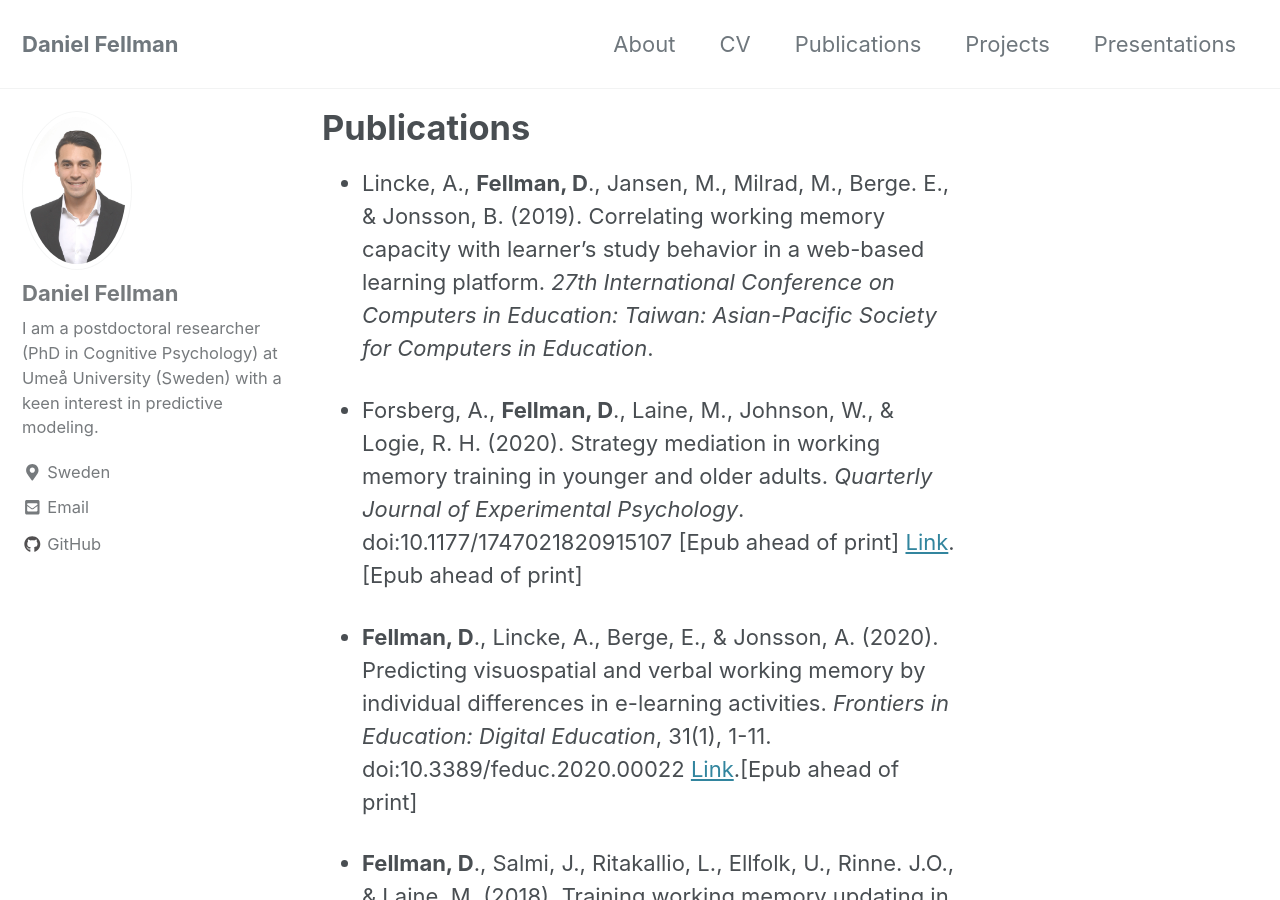
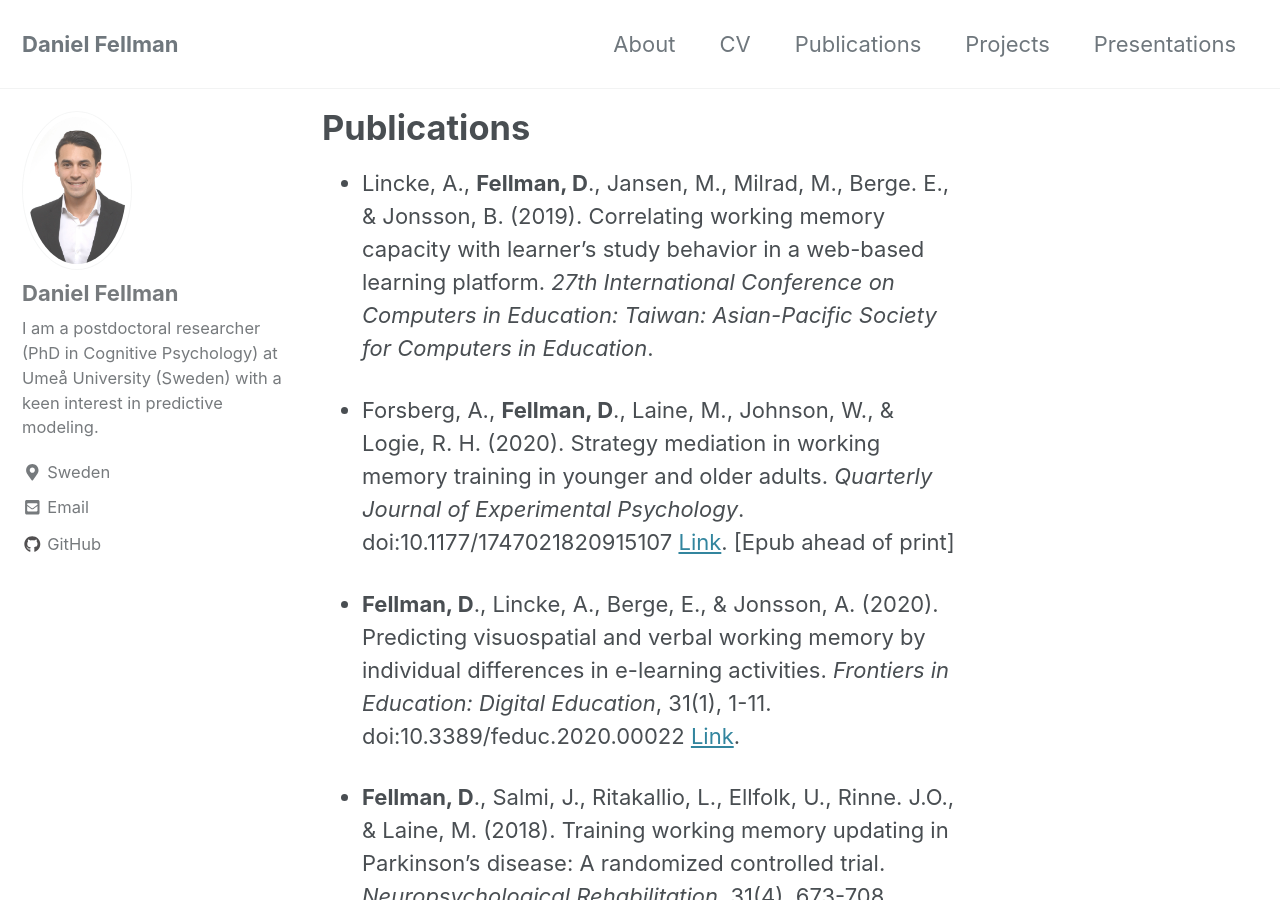
Before and after one commit to danielfellman/danielfellman.github.io, a Jekyll site: the page built from _pages/publications.md, in a window 1280 px wide and 900 px high. Built offline with Jekyll 4.4.1, drawn with Linux system fonts in a browser that asks for light colours; cached includes are drawn as plain includes; nearby versions of some CDN libraries.

Commit message:
Update publications.md

```diff
--- a/_pages/publications.md
+++ b/_pages/publications.md
@@ -7,9 +7,9 @@ author_profile: true
 
 * Lincke, A., **Fellman, D**., Jansen, M., Milrad, M., Berge. E., & Jonsson, B. (2019). Correlating working memory capacity with learner’s study behavior in a web-based learning platform. *27th International Conference on Computers in Education: Taiwan: Asian-Pacific Society for Computers in Education*.
 
-* Forsberg, A., **Fellman, D**., Laine, M., Johnson, W., & Logie, R. H. (2020). Strategy mediation in working memory training in younger and older adults. *Quarterly Journal of Experimental Psychology*. doi:10.1177/1747021820915107 [Epub ahead of print] [Link](https://journals.sagepub.com/doi/abs/10.1177/1747021820915107).[Epub ahead of print]
+* Forsberg, A., **Fellman, D**., Laine, M., Johnson, W., & Logie, R. H. (2020). Strategy mediation in working memory training in younger and older adults. *Quarterly Journal of Experimental Psychology*. doi:10.1177/1747021820915107 [Link](https://journals.sagepub.com/doi/abs/10.1177/1747021820915107). [Epub ahead of print]
 
-* **Fellman, D**., Lincke, A., Berge, E., & Jonsson, A. (2020). Predicting visuospatial and verbal working memory by individual differences in e-learning activities. *Frontiers in Education: Digital Education*, 31(1), 1-11. doi:10.3389/feduc.2020.00022 [Link](https://www.frontiersin.org/articles/10.3389/feduc.2020.00022/full).[Epub ahead of print]
+* **Fellman, D**., Lincke, A., Berge, E., & Jonsson, A. (2020). Predicting visuospatial and verbal working memory by individual differences in e-learning activities. *Frontiers in Education: Digital Education*, 31(1), 1-11. doi:10.3389/feduc.2020.00022 [Link](https://www.frontiersin.org/articles/10.3389/feduc.2020.00022/full).
 
 * **Fellman, D**., Salmi, J., Ritakallio, L., Ellfolk, U., Rinne. J.O., & Laine, M. (2018). Training working memory updating in Parkinson’s disease: A randomized controlled trial. *Neuropsychological Rehabilitation*. 31(4), 673-708. doi:10.1080/09602011.2018.1489860 [Link](https://www.tandfonline.com/doi/abs/10.1080/09602011.2018.1489860)
 
```
